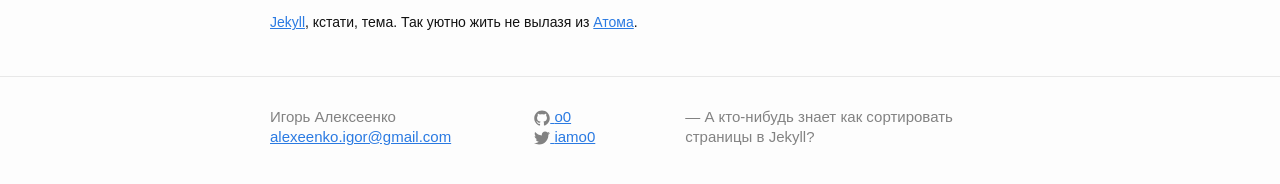
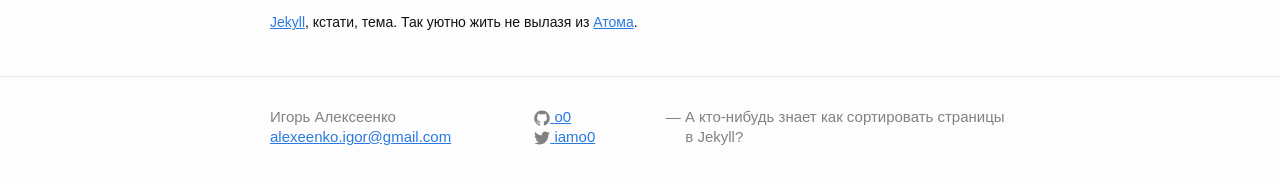
Before and after one commit to o0/o0.github.io, a Jekyll site: the page built from index.html, in a window 1280 px wide. Shown: the part 227-411 px from the top of the page. Built offline with Jekyll 4.4.1, drawn with Linux system fonts in a browser that asks for light colours.

Commit message:
Alignment of speech in footer

```diff
--- a/_includes/footer.html
+++ b/_includes/footer.html
@@ -44,7 +44,7 @@
       </div>
 
       <div class="footer-col  footer-col-3">
-        <p class="text">— А кто-нибудь знает как сортировать страницы в Jekyll?</p>
+        <p class="text" style="text-indent: -1.3em;">— А кто-нибудь знает как сортировать страницы в Jekyll?</p>
       </div>
     </div>
 
```
